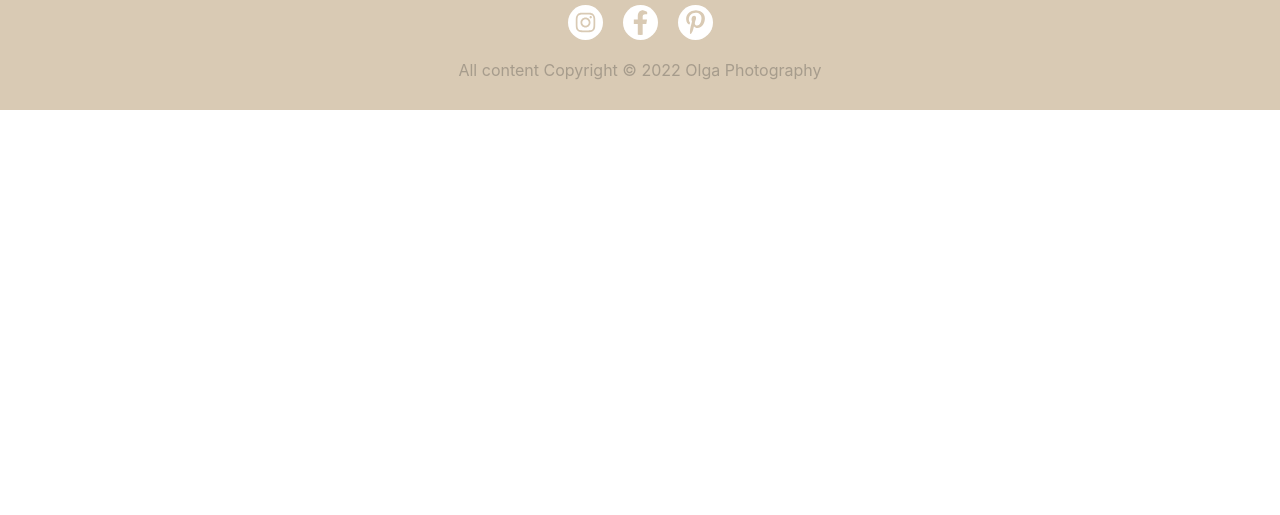
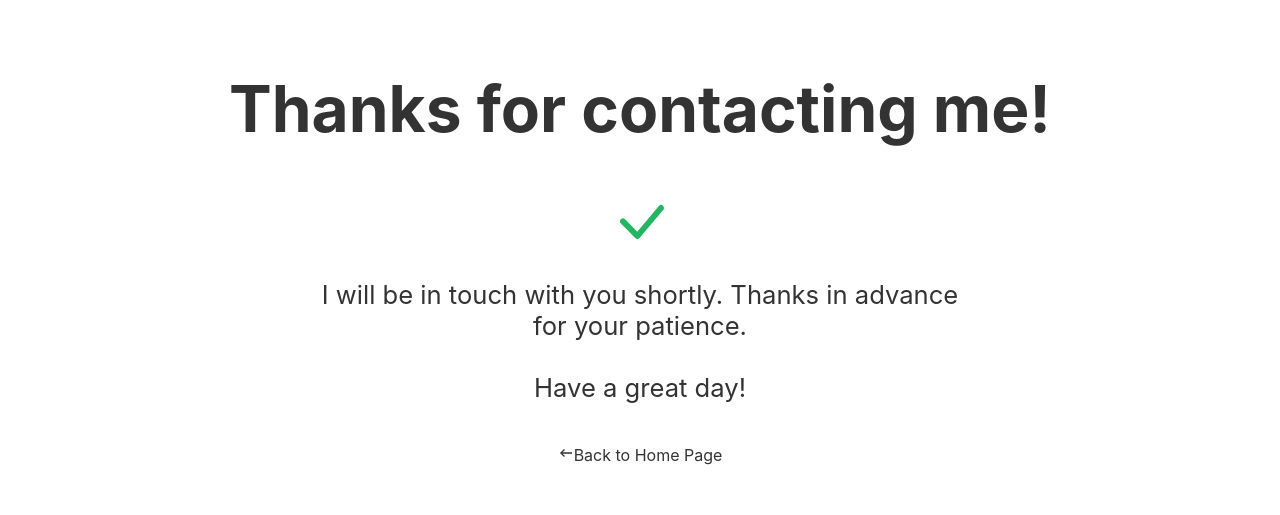
Before and after one commit to achichikalova/olga-photography-app, a React (Create React App) app: page /thanks in a window 1280 px wide. Shown: the part 160-675 px from the top of the page. Built offline with nearby package versions, Linux system fonts and the light colour scheme; no server answers.

Commit message:
Create thank you page, style it, add form redirection to the page

```diff
--- a/src/pages/Contact.js
+++ b/src/pages/Contact.js
@@ -69,7 +69,11 @@ const Contact = () => {
           <input type="text" name="_honey" style={{ display: "none" }} />
           <input type="hidden" name="_captcha" value="true" />
           <input type="hidden" name="_template" value="basic" />
-
+          <input
+            type="hidden"
+            name="_next"
+            value="https://olya-schastlivceva.web.app/thanks"
+          ></input>
           <input type="text" name="name" placeholder="Your Name" required />
           <input
             type="email"
@@ -102,7 +106,7 @@ const Contact = () => {
             </p>
           </div>
           <div className="phone">
-            <h3>Call/Text Me</h3>
+            <h3>Text Me</h3>
             <p>
               <GiSmartphone className="icon" /> 4317741265
             </p>
--- /dev/null
+++ b/src/pages/ThankYouPage.js
@@ -0,0 +1,26 @@
+import React from "react";
+import { BsCheckLg } from "react-icons/bs";
+import { MdKeyboardBackspace } from "react-icons/md";
+import { NavLink } from "react-router-dom";
+import "./ThankYouPage.scss";
+
+const ThankYouPage = () => {
+  return (
+    <div className="thanks">
+      <h1>Thanks for contacting me!</h1>
+      <BsCheckLg className="icon" />
+      <p>
+        I will be in touch with you shortly. Thanks in advance for your
+        patience.
+        <br />
+        <br />
+        Have a great day!
+      </p>
+      <NavLink to="/" className="back">
+        <MdKeyboardBackspace /> Back to Home Page
+      </NavLink>
+    </div>
+  );
+};
+
+export default ThankYouPage;
--- /dev/null
+++ b/src/pages/ThankYouPage.scss
@@ -0,0 +1,32 @@
+.thanks {
+  display: flex;
+  flex-direction: column;
+  justify-content: center;
+  align-items: center;
+  width: 100%;
+  min-height: 80vh;
+
+  h1 {
+    font-size: clamp(1.5rem, 5vw, 4rem);
+  }
+
+  .icon {
+    font-size: clamp(1.5rem, 5vw, 5rem);
+    color: #22b662;
+  }
+
+  p {
+    width: 50vw;
+    font-size: clamp(1.2rem, 2vw, 1.6rem);
+    text-align: center;
+  }
+
+  .back {
+    display: flex;
+    justify-content: flex-start;
+    align-items: flex-start;
+    margin: 1rem auto 2rem auto;
+    text-decoration: none;
+    color: #333;
+  }
+}
```
